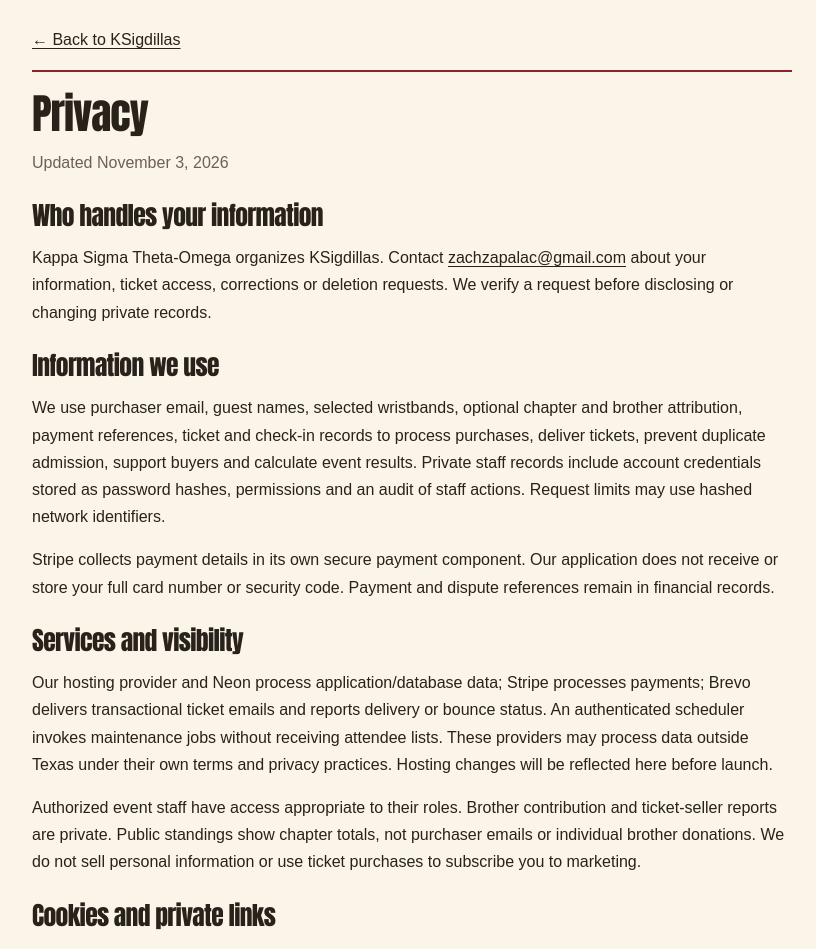
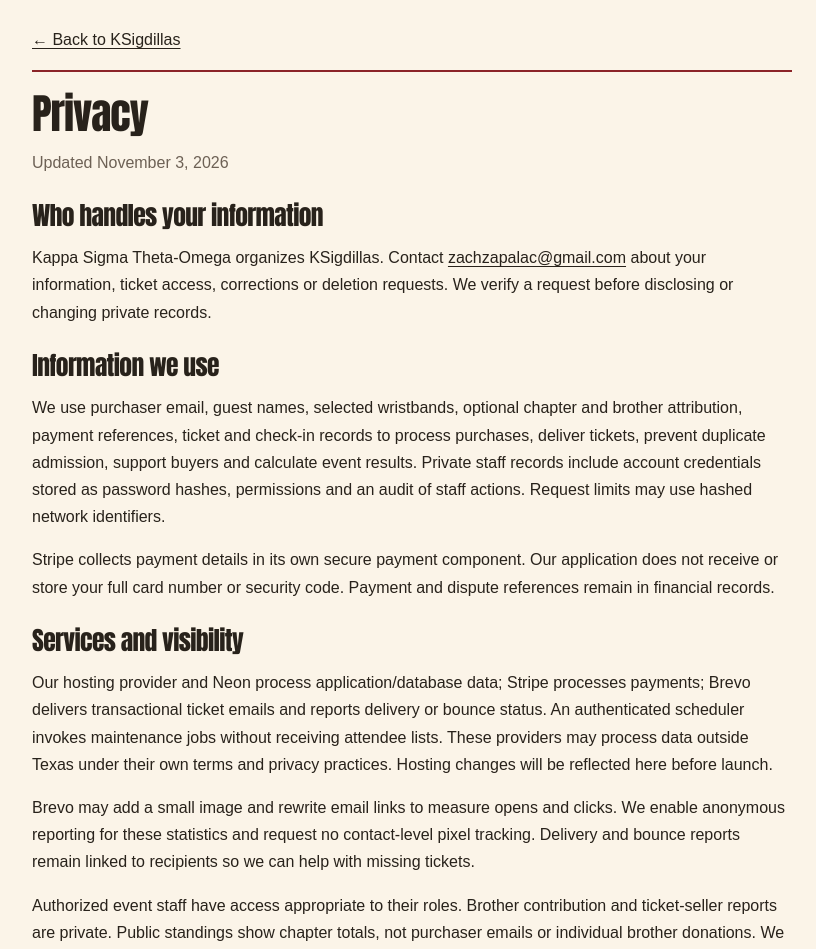
Before and after one commit to rafi-chow/KSigdillas, a Next.js app: page /privacy in a window 1280 px wide. Shown: the top 949 px of the page, without its empty margins (228-1044 px from the left). Built offline with nearby package versions, Linux system fonts and the light colour scheme.

Commit message:
Disclose verified anonymous email reporting on Brevo Free

```diff
--- a/src/app/privacy/page.tsx
+++ b/src/app/privacy/page.tsx
@@ -33,6 +33,12 @@ export default function PrivacyPage() {
         maintenance jobs without receiving attendee lists. These providers may
         process data outside Texas under their own terms and privacy practices.
         Hosting changes will be reflected here before launch.
+      </p>
+      <p>
+        Brevo may add a small image and rewrite email links to measure opens and
+        clicks. We enable anonymous reporting for these statistics and request
+        no contact-level pixel tracking. Delivery and bounce reports remain
+        linked to recipients so we can help with missing tickets.
       </p>
       <p>
         Authorized event staff have access appropriate to their roles. Brother
--- a/src/lib/email/providers.ts
+++ b/src/lib/email/providers.ts
@@ -38,6 +38,8 @@ export function brevoPayload(message: Message, key: string) {
   // inline ticket links and attach the QR PNGs without broken cid image tags.
   return {
     sender: { email, name: "KSigdillas Tickets" },
+    // This requests anonymized reporting, not removal of Brevo's open pixel.
+    // The account's anonymous tracking setting also covers click reporting.
     to: [{ email: message.to, contactPixelTrackingConsent: false }],
     replyTo: { email: eventConfig.contactEmail, name: "KSigdillas support" },
     subject: message.subject,
```
